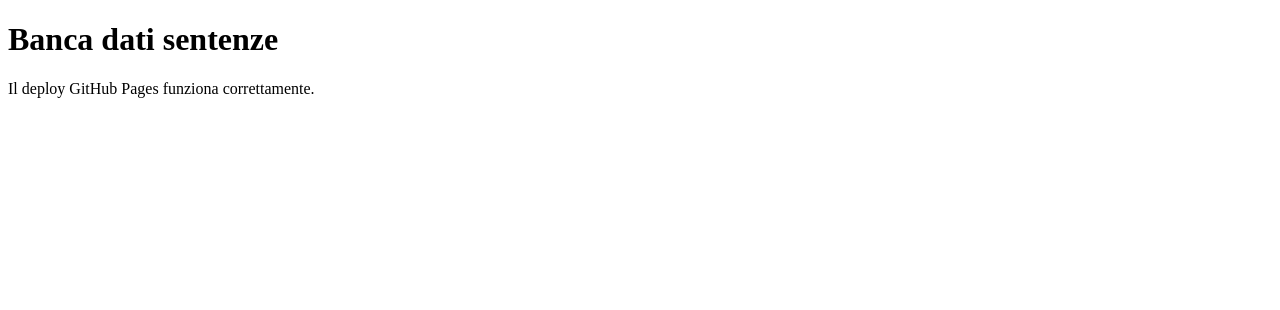
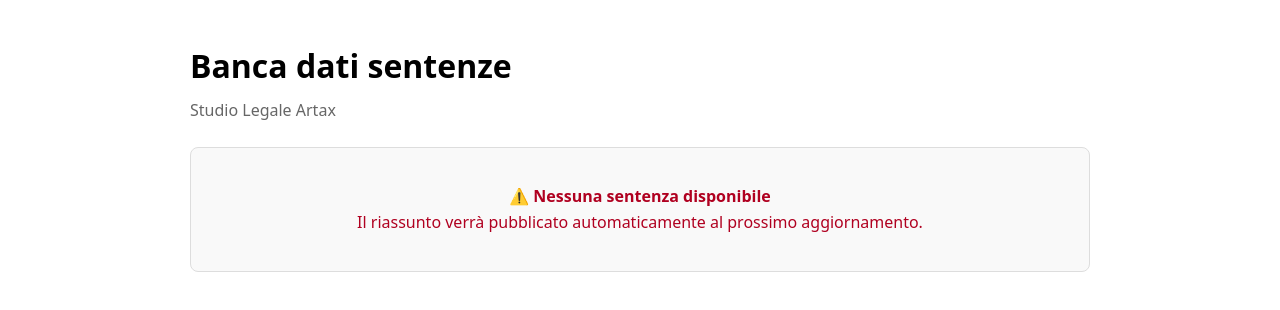
Before and after one commit to SLartax/sentenze-bot, a plain HTML site: page index.html in a window 1280 px wide. Drawn offline with Linux system fonts and the light colour scheme; no server answers.

Commit message:
Update index.html

```diff
--- a/index.html
+++ b/index.html
@@ -2,10 +2,59 @@
 <html lang="it">
 <head>
   <meta charset="utf-8">
-  <title>Sentenze - Studio Legale Artax</title>
+  <title>Sentenze – Studio Legale Artax</title>
+  <meta name="viewport" content="width=device-width, initial-scale=1">
+  <style>
+    body {
+      font-family: system-ui, -apple-system, BlinkMacSystemFont;
+      max-width: 900px;
+      margin: 40px auto;
+      padding: 0 16px;
+      line-height: 1.6;
+    }
+    h1 {
+      margin-bottom: 0.2em;
+    }
+    .meta {
+      color: #666;
+      margin-bottom: 24px;
+    }
+    #sent {
+      border: 1px solid #ddd;
+      padding: 20px;
+      border-radius: 8px;
+      background: #f9f9f9;
+    }
+  </style>
 </head>
+
 <body>
+
   <h1>Banca dati sentenze</h1>
-  <p>Il deploy GitHub Pages funziona correttamente.</p>
+  <div class="meta">Studio Legale Artax</div>
+
+  <div id="sent">
+    <p style="text-align:center;color:#666;">Caricamento della sentenza del giorno…</p>
+  </div>
+
+  <script>
+  (async () => {
+    const URL = "https://slartax.github.io/sentenze-bot/sentenze/latest.html";
+    try {
+      const r = await fetch(URL, { cache: "no-store" });
+      if (!r.ok) throw new Error(r.status);
+      const html = await r.text();
+      const doc = new DOMParser().parseFromString(html, "text/html");
+      document.getElementById("sent").innerHTML = doc.body.innerHTML;
+    } catch (e) {
+      document.getElementById("sent").innerHTML = `
+        <p style="color:#b00020;text-align:center;">
+          <strong>⚠️ Nessuna sentenza disponibile</strong><br>
+          Il riassunto verrà pubblicato automaticamente al prossimo aggiornamento.
+        </p>`;
+    }
+  })();
+  </script>
+
 </body>
 </html>
```
